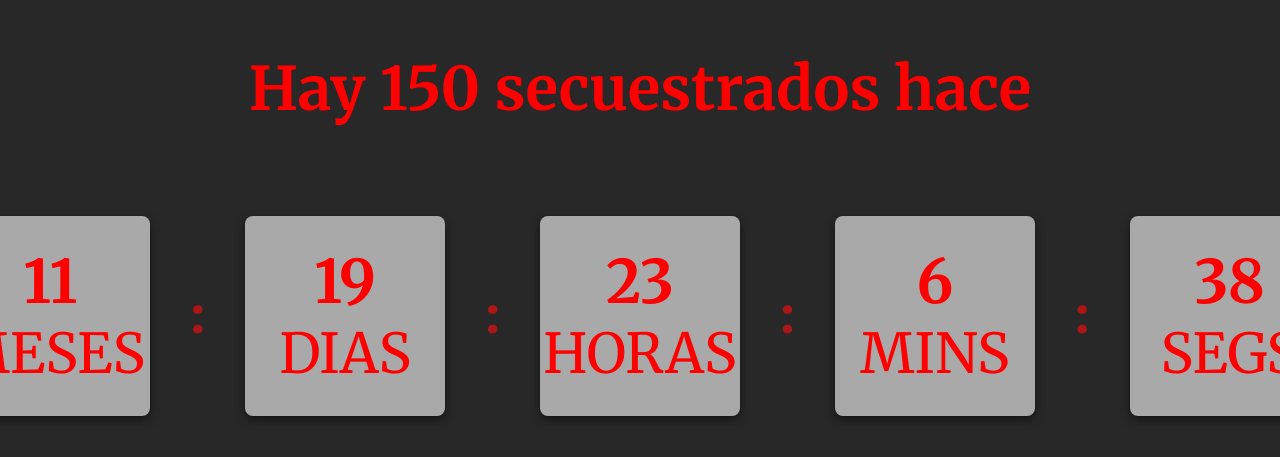
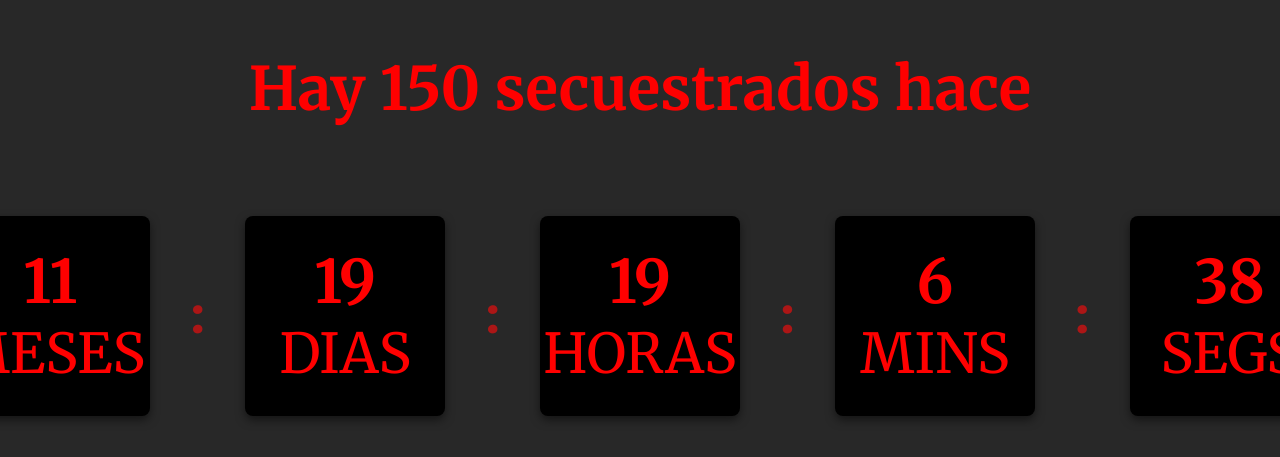
Before and after one commit to TobyAkselrad/TobyAkselrad.github.io, a plain HTML site: page index.html in a window 1280 px wide. Shown: the part 117-574 px from the top of the page. Drawn offline with Linux system fonts and the light colour scheme.

```diff
--- a/index.html
+++ b/index.html
@@ -37,7 +37,7 @@
             text-align: center;
             font-size: 60px;
             color: red;
-            background-color: rgb(169, 169, 169);
+            background-color: rgb(0, 0, 0);
             height: 200px;
             width: 200px;
             justify-content: center;
@@ -120,7 +120,7 @@
         }
 
         function actualizarContador() {
-            const fechaInicio = new Date("October 7, 2023 00:00:00").getTime();
+            const fechaInicio = new Date("October 7, 2023 04:00:00").getTime();
             const ahora = new Date().getTime();
             const diferencia = ahora - fechaInicio;
 
```
